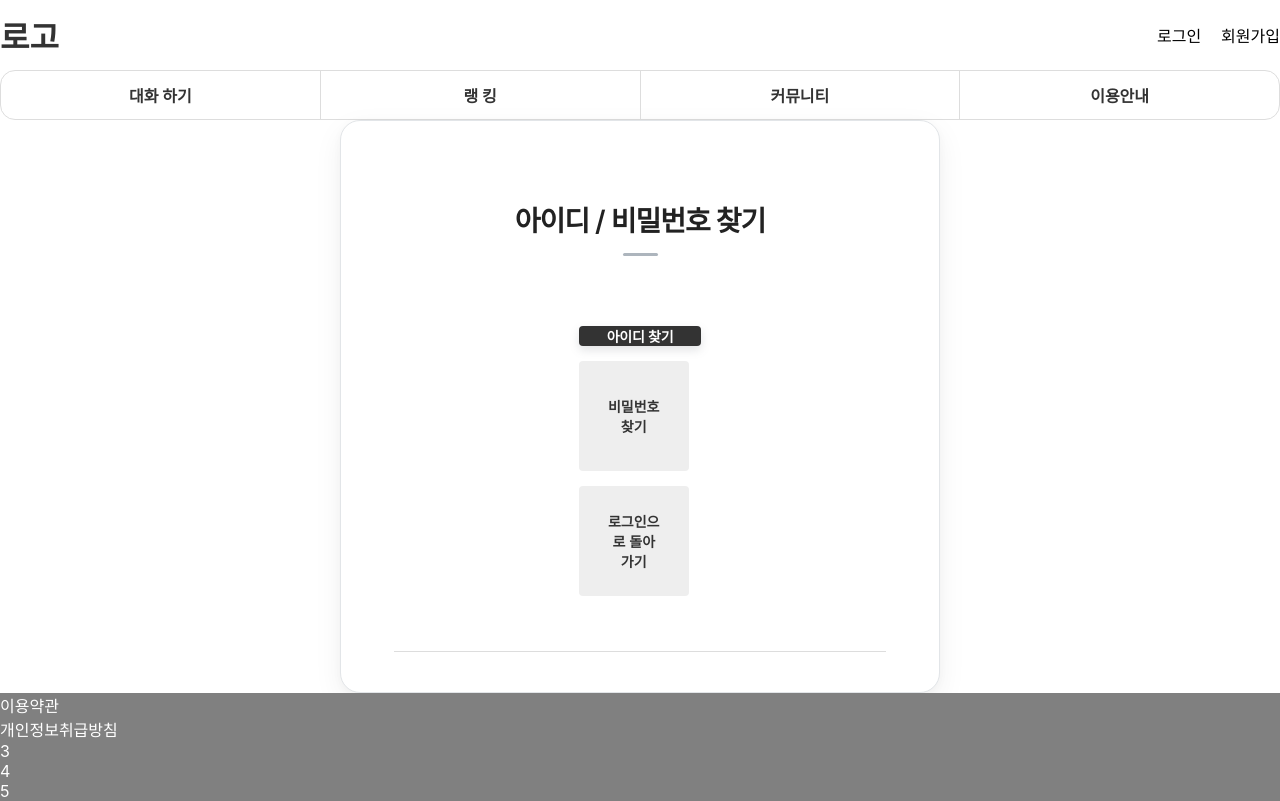
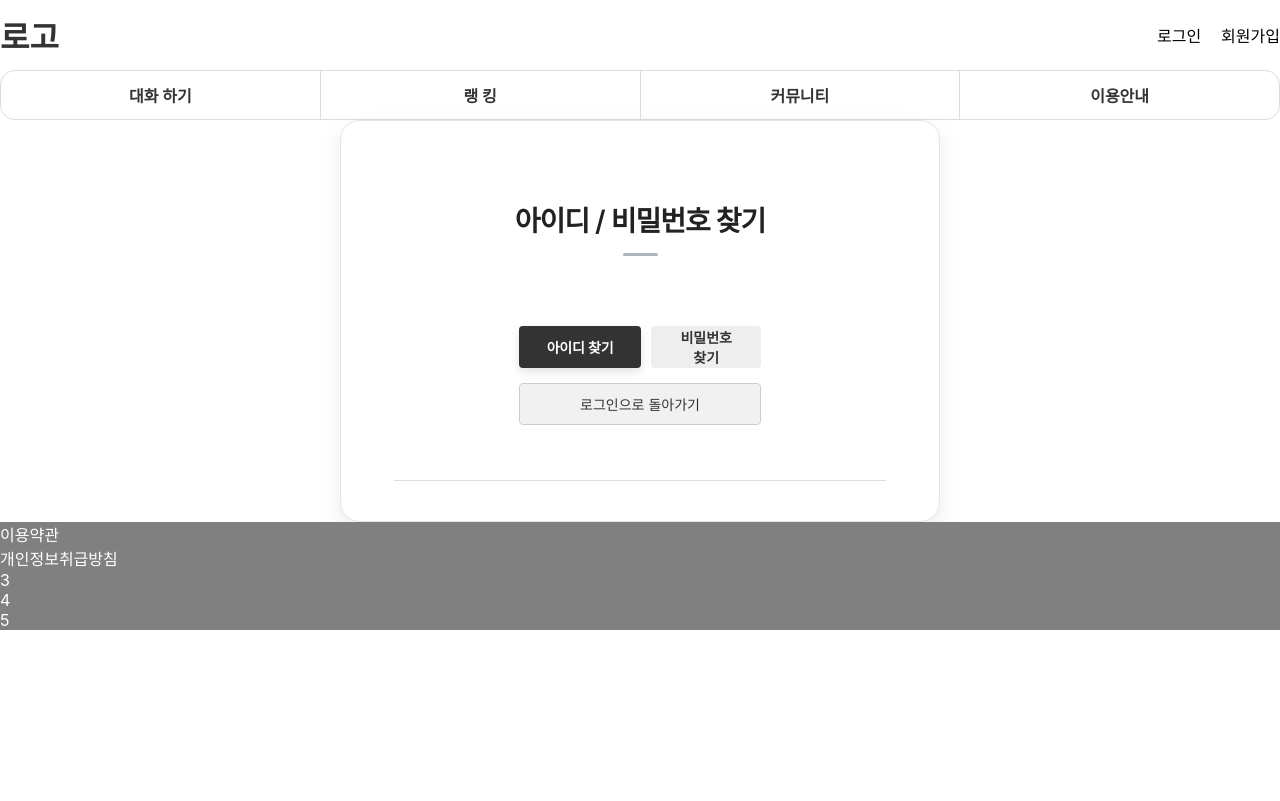
Before and after one commit to Ivan020709/Client, a React (Create React App) app: page /find in a window 1280 px wide. Built offline with nearby package versions, Linux system fonts and the light colour scheme.

Commit message:
취합완료

```diff
--- a/src/Component/member/find/Find.js
+++ b/src/Component/member/find/Find.js
@@ -17,7 +17,9 @@ function Find() {
     return (
         <div className="join-wrapper">
             <h2 className="join-title">아이디 / 비밀번호 찾기</h2>
-            <div className="find-container" style={{ display: 'flex', flexDirection: 'column', gap: '15px', padding: '20px', maxWidth: '400px', margin: '0 auto' }}>
+            <div className="find-container">
+                {/* 아이디 찾기, 비밀번호 찾기 버튼을 한 줄에 같은 크기로 배치 */}
+                <div className="find-top-buttons">
                     <button
                         className="join-btn-join"
                         onClick={() => navigate('/findId')}
@@ -30,9 +32,11 @@ function Find() {
                     >
                         비밀번호 찾기
                     </button>
+                </div>
+
+                {/* 로그인으로 돌아가기 버튼 (아래쪽에 길쭉하게 분리) */}
                 <button
-                    className="join-btn-zip_num"
-                    style={{ backgroundColor: '#gray' }}
+                    className="join-btn-full"
                     onClick={() => navigate('/Login')}
                 >
                     로그인으로 돌아가기
--- a/src/Component/member/find/Findid.js
+++ b/src/Component/member/find/Findid.js
@@ -31,28 +31,41 @@ function FindId() {
     return (
         <div className="join-wrapper">
             <h2 className="join-title">아이디 찾기</h2>
+
             <div className="join-form">
                 <div className="join-box">
                     <div className="join-row">
                         <label className="join-label">이름</label>
-                        <input className="join-input-etc" type="text" value={name} onChange={(e) => setName(e.currentTarget.value)} placeholder="이름을 입력하세요." />
+                        <input
+                            className="join-input-etc"
+                            type="text"
+                            value={name}
+                            onChange={(e) => setName(e.currentTarget.value)}
+                            placeholder="이름을 입력하세요."
+                        />
                     </div>
                     <div className="join-row">
                         <label className="join-label">전화번호</label>
-                        <input className="join-input-etc" type="text" value={phone} onChange={(e) => setPhone(e.currentTarget.value)} placeholder="010-XXXX-XXXX" />
+                        <input
+                            className="join-input-etc"
+                            type="text"
+                            value={phone}
+                            onChange={(e) => setPhone(e.currentTarget.value)}
+                            placeholder="010-XXXX-XXXX"
+                        />
                     </div>
                 </div>
             </div>
 
             {/* 성공했을 때만 나타나는 결과 */}
             {foundId ? (
-                <div style={{ margin: '20px 0', padding: '15px', backgroundColor: '#f9f9f9', border: '1px solid #ddd', textAlign: 'center' }}>
+                <div style={{ margin: '20px auto', padding: '15px', maxWidth: '480px', backgroundColor: '#f9f9f9', border: '1px solid #ddd', textAlign: 'center', boxSizing: 'border-box' }}>
                     <p style={{ margin: 0 }}>회원님의 아이디(이메일)는 다음과 같습니다:</p>
                     <p style={{ fontSize: '18px', color: 'blue', fontWeight: 'bold', marginTop: '10px' }}>{foundId}</p>
-                    <button className="join-btn-join" style={{ marginTop: '15px' }} onClick={() => navigate('/Login')}>로그인으로 가기</button>
+                    <button className="join-btn-join" style={{ marginTop: '15px', width: '100%' }} onClick={() => navigate('/Login')}>로그인으로 가기</button>
                 </div>
             ) : (
-                <div style={{ display: 'flex', gap: '10px', justifyContent: 'center', marginTop: '20px' }}>
+                <div className="find-btn-area">
                     <button className="join-btn-join" onClick={handleFindId}>아이디 찾기</button>
                     <button className="join-btn-zip_num" onClick={() => navigate('/find')}>이전으로</button>
                 </div>
--- a/src/style/member/Find.css
+++ b/src/style/member/Find.css
@@ -16,58 +16,114 @@
     color: #222;
 }
 
-/* 입력 폼 */
+/* 입력 폼 전체 영역 고정 */
 .join-form {
     width: 100%;
+    display: flex;
+    justify-content: center;
 }
 
+/* 입력 박스 컨테이너 (너비를 100%로 확실히 고정) */
 .join-box {
     width: 100%;
+    max-width: 480px;
     padding: 30px;
     box-sizing: border-box;
     border: 1px solid #ddd;
     border-radius: 8px;
     background: #fff;
+    margin: 0 auto;
 }
 
+/* 입력 행 (라벨과 인풋을 나란히 배치) */
 .join-row {
     display: flex;
     align-items: center;
-    margin-bottom: 20px;
+    width: 100%;
+    margin-bottom: 15px;
 }
 
 .join-row:last-child {
     margin-bottom: 0;
 }
 
+/* 라벨 너비를 '90px'로 완벽하게 고정 */
 .join-label {
     width: 90px;
-    flex-shrink: 0;
+    min-width: 90px;
+    max-width: 90px;
     font-size: 15px;
     color: #333;
+    font-weight: 500;
+    text-align: left;
+    flex-shrink: 0;
 }
 
+/* 입력창이 남은 공간을 정확히 균일하게 채우도록 설정 */
 .join-input-etc {
+    flex: 1;
     width: 100%;
     height: 42px;
     padding: 0 12px;
     box-sizing: border-box;
-
     border: 1px solid #ccc;
     border-radius: 4px;
-
     font-size: 14px;
     outline: none;
 }
 
 .join-input-etc:focus {
-    border-color: #888;
+    border-color: #333;
 }
 
 .join-input-etc::placeholder {
     color: #aaa;
 }
 
+/* =========================================
+   Find.js 전용 버튼 스타일
+   ========================================= */
+.find-container {
+    display: flex;
+    flex-direction: column;
+    gap: 15px;
+    padding: 20px;
+    max-width: 480px;
+    margin: 0 auto;
+    box-sizing: border-box;
+}
+
+.find-top-buttons {
+    display: flex;
+    gap: 10px;
+    width: 100%;
+}
+
+.find-top-buttons button {
+    flex: 1;
+    height: 42px;
+    border: none;
+    border-radius: 4px;
+    cursor: pointer;
+    font-size: 14px;
+}
+
+/* 길쭉한 하단 버튼 (로그인으로 돌아가기) */
+.join-btn-full {
+    width: 100%;
+    height: 42px;
+    padding: 0 28px;
+    border: 1px solid #ccc;
+    border-radius: 4px;
+    font-size: 14px;
+    cursor: pointer;
+    background: #f1f1f1;
+    color: #333;
+}
+
+.join-btn-full:hover {
+    background: #e2e2e2;
+}
 
 /* 버튼 영역 */
 .find-btn-area {
@@ -75,18 +131,21 @@
     justify-content: center;
     gap: 10px;
     margin-top: 20px;
+    width: 100%;
+    max-width: 480px;
+    margin-left: auto;
+    margin-right: auto;
 }
 
 .join-btn-join,
 .join-btn-zip_num {
     height: 42px;
     padding: 0 28px;
-
     border: none;
     border-radius: 4px;
-
     font-size: 14px;
     cursor: pointer;
+    flex: 1;
 }
 
 .join-btn-join {
@@ -107,107 +166,67 @@
     background: #ddd;
 }
 
-
 /* =========================================
    비밀번호 변경 완료 화면
    ========================================= */
-
 .password-success {
     width: 100%;
     min-height: 430px;
-
     display: flex;
     justify-content: center;
     align-items: center;
-
     padding: 10px;
     box-sizing: border-box;
-
     background: #f7f7f7;
     border-radius: 20px;
 }
 
-
-/* 점선 테두리 박스 */
-.success-inner {
-    width: 100%;
-    max-width: 480px;
-    min-height: 360px;
-
+.success-box {
     display: flex;
     flex-direction: column;
     align-items: center;
-
-    box-sizing: border-box;
-    padding: 35px 25px;
-
-    border: 1px dashed #222;
+    text-align: center;
 }
 
-
-/* ✓ 변경 완료 */
 .success-title {
     display: flex;
     align-items: center;
     justify-content: center;
     gap: 6px;
-
     margin-top: 0;
     font-size: 15px;
-    font-weight: 400;
     color: #222;
 }
 
-.success-check {
+.success-message {
+    margin: 20px 0 0;
     font-size: 16px;
-    font-weight: 400;
+    font-weight: bold;
+    color: #222;
 }
 
-
-/* 비밀번호가 변경되었습니다. */
-.success-main {
-    margin: 38px 0 0;
-
+.success-sub {
+    margin: 15px 0 0;
     font-size: 14px;
-    font-weight: 400;
-    color: #222;
-
-    text-align: center;
+    line-height: 1.8;
+    color: #666;
 }
 
-
-/* 새로운 비밀번호로 / 로그인해주세요. */
-.success-sub {
-    margin: 25px 0 0;
-
-    font-size: 14px;
-    line-height: 1.8;
-    color: #222;
-
-    text-align: center;
-}
-
-
-/* 로그인하기 버튼 */
 .success-login-btn {
     width: 175px;
     height: 42px;
-
-    margin-top: 30px;
-
-    background: transparent;
-    border: 1px dashed #222;
-
+    margin-top: 25px;
+    background: #333;
+    color: #fff;
+    border: none;
+    border-radius: 4px;
     font-size: 14px;
-    color: #222;
-
     cursor: pointer;
 }
 
 .success-login-btn:hover {
-    background: #fff;
+    background: #222;
 }
-
 
 /* 하단 hr */
 .join-wrapper hr {
@@ -216,13 +235,10 @@
     border-top: 1px solid #ddd;
 }
 
-
 /* =========================================
-   모바일
+   모바일 대응
    ========================================= */
-
 @media (max-width: 480px) {
-
     .join-wrapper {
         padding: 25px 15px;
     }
@@ -240,8 +256,8 @@
     }
 
     .join-label {
-        display: block;
         width: 100%;
+        min-width: 100%;
         margin-bottom: 7px;
     }
 
@@ -253,21 +269,4 @@
     .join-btn-zip_num {
         width: 100%;
     }
-
-    .password-success {
-        min-height: 380px;
-    }
-
-    .success-inner {
-        min-height: 330px;
-        padding: 30px 15px;
-    }
-
-    .success-main {
-        margin-top: 35px;
-    }
-
-    .success-login-btn {
-        width: 170px;
-    }
 }
```
Also changed, not shown: src/Component/Main.js (+8 -8 lines). Lines whose indentation alone changed are shown as unchanged.
